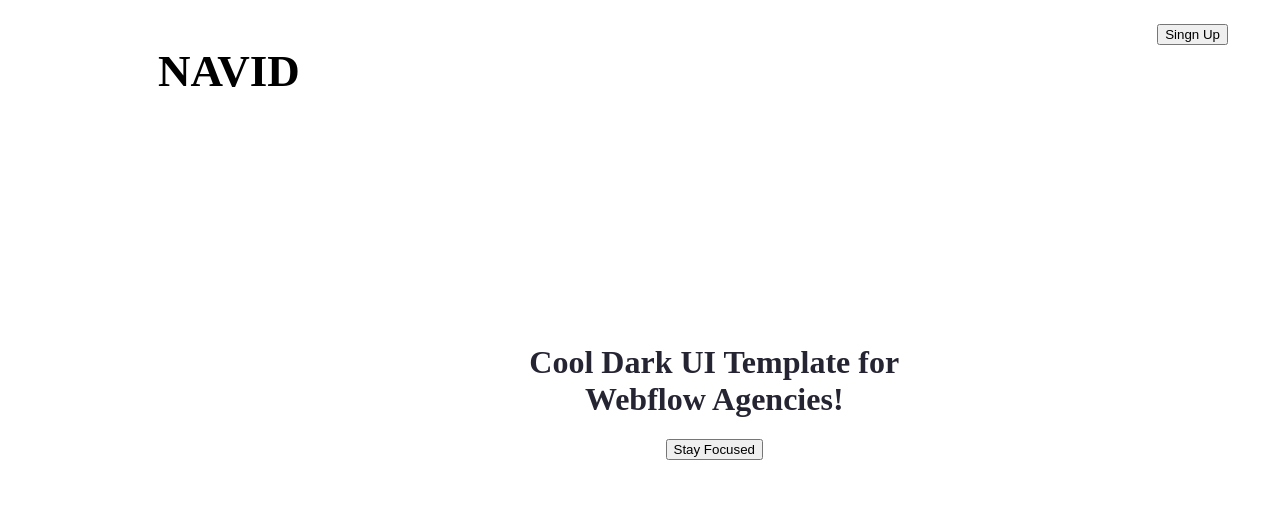
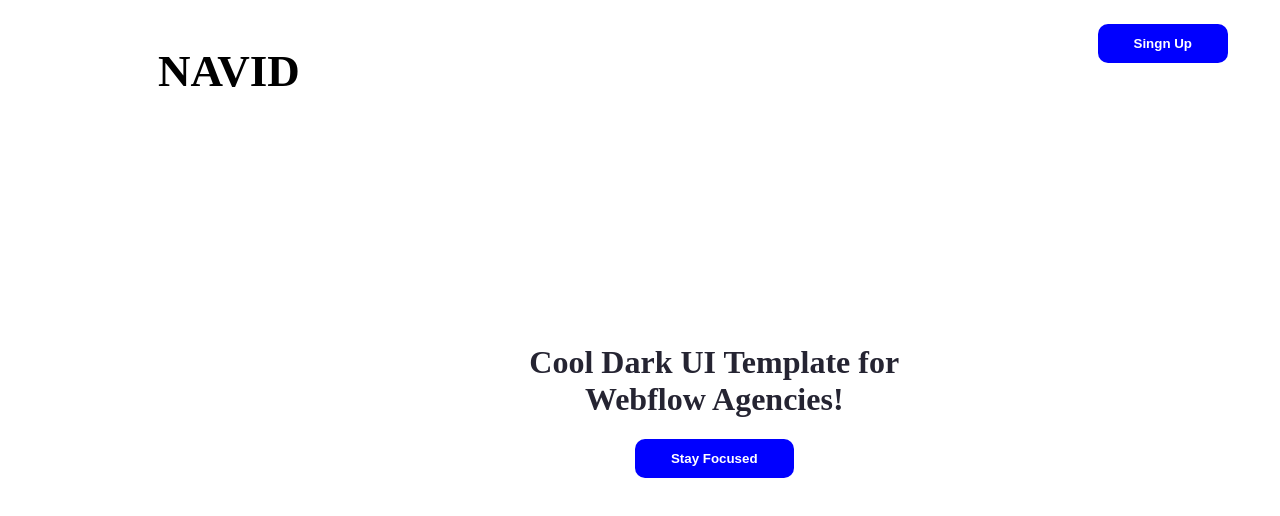
Before and after one commit to mdnavidiqbal/weekly-task-1, a plain HTML site: page index.html in a window 1280 px wide. Shown: the top 516 px of the page. Drawn offline with Linux system fonts and the light colour scheme.

Commit message:
Adding a button color style using css

```diff
--- a/style/style.css
+++ b/style/style.css
@@ -43,3 +43,15 @@ nav ul li {
     font-weight: bold;
     font-size: 65;
 }
+/* button-style */
+.btn-1 {
+    color: white;
+    background-color: blue;
+    padding-top: 12px;
+    padding-bottom: 12px;
+    padding-left: 36px;
+    padding-right: 36px;
+    border-radius: 10px;
+    border: none;
+    font-weight: bold;
+}
```
